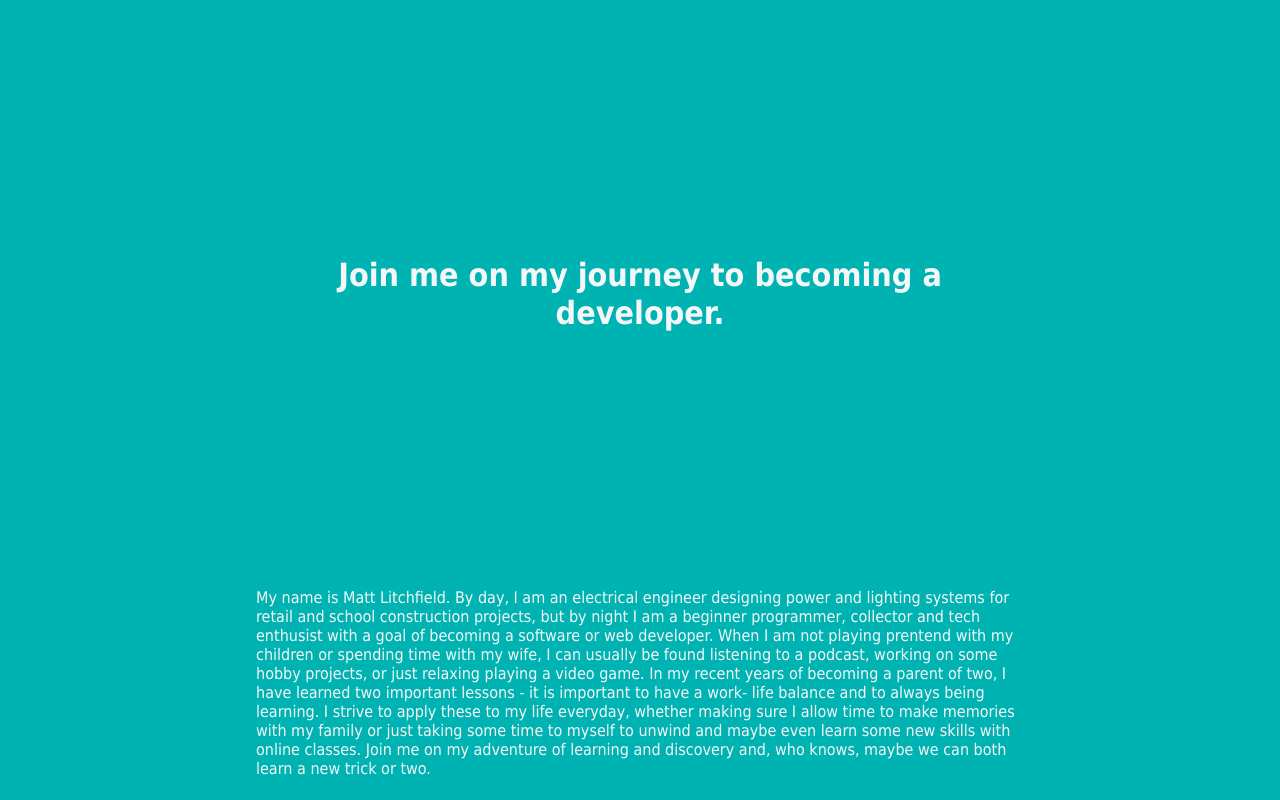
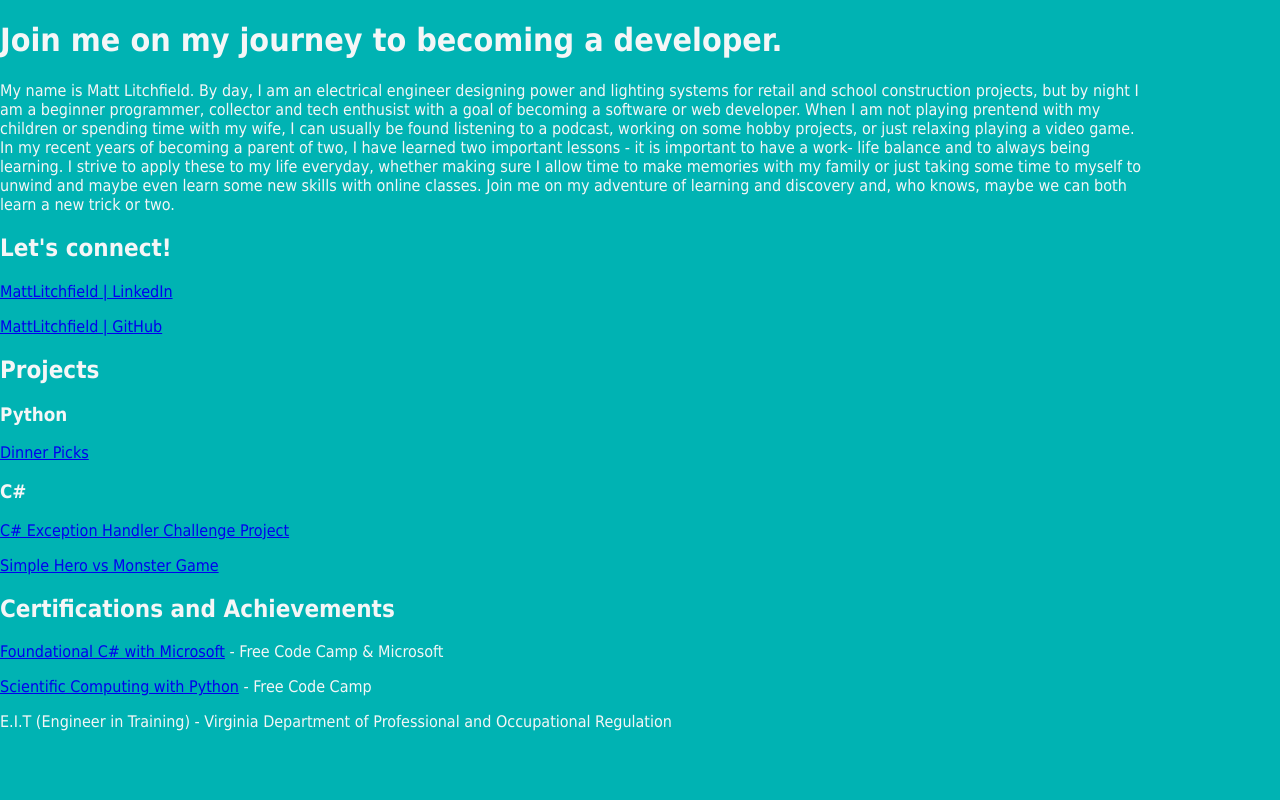
Before and after one commit to mlitchfield901/mlitchfield901.github.io, a plain HTML site: page index.html in a window 1280 px wide. Shown: the top 800 px of the page. Drawn offline with Linux system fonts and the light colour scheme.

Commit message:
Update styles.css
updated formatting

```diff
--- a/styles.css
+++ b/styles.css
@@ -1,5 +1,5 @@
 body {
-  width: 100%;
+  width: 90%;
   height: 100vh;
   margin: 0;
   background-color: #00b3b3;
@@ -8,11 +8,7 @@ body {
   font-size: 16px;
 }
 
-h1{
-  margin: 20%;
+title{
+  margin: 1em auto;
   text-align: center;
 }
-
-h2, h3, p{
-  margin: 20%;
-}
```
